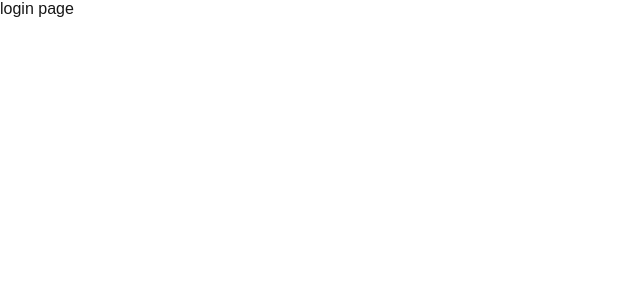
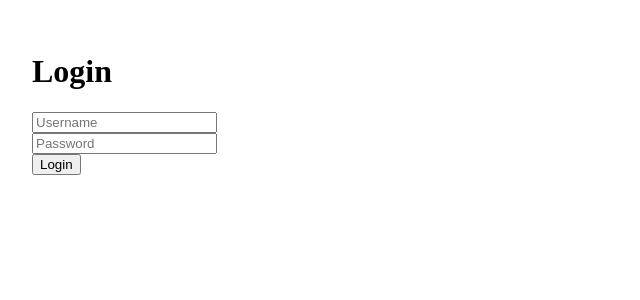
Before and after one commit to Ilainaa/project-web-apt, a Next.js app: page /login in a window 1280 px wide. Shown: the top 300 px of the page, without its empty margins (0-640 px from the left). Built offline with nearby package versions, Linux system fonts and the light colour scheme.

Commit message:
finished login page01

```diff
--- /dev/null
+++ b/app/api/login/route.js
@@ -0,0 +1,19 @@
+import { NextResponse } from 'next/server';
+import { mysqlpool } from '@/utils/db';
+
+export async function POST(request) {
+  const body = await request.json();
+  const { username, password } = body;
+
+  const promisePool = mysqlpool.promise();
+  const [rows] = await promisePool.query(
+    'SELECT * FROM user WHERE username = ? AND password = ?',
+    [username, password]
+  );
+
+  if (rows.length > 0) {
+    return NextResponse.json({ success: true, user: rows[0] });
+  } else {
+    return NextResponse.json({ success: false, message: 'Invalid credentials' });
+  }
+}
--- a/app/globals.css
+++ b/app/globals.css
@@ -1,42 +1,4 @@
-:root {
-  --background: #ffffff;
-  --foreground: #171717;
+body{
+  padding : 0;
+  margin : 0;
 }
-
-@media (prefers-color-scheme: dark) {
-  :root {
-    --background: #0a0a0a;
-    --foreground: #ededed;
-  }
-}
-
-html,
-body {
-  max-width: 100vw;
-  overflow-x: hidden;
-}
-
-body {
-  color: var(--foreground);
-  background: var(--background);
-  font-family: Arial, Helvetica, sans-serif;
-  -webkit-font-smoothing: antialiased;
-  -moz-osx-font-smoothing: grayscale;
-}
-
-* {
-  box-sizing: border-box;
-  padding: 0;
-  margin: 0;
-}
-
-a {
-  color: inherit;
-  text-decoration: none;
-}
-
-@media (prefers-color-scheme: dark) {
-  html {
-    color-scheme: dark;
-  }
-}
--- a/app/login/page.js
+++ b/app/login/page.js
@@ -1,7 +1,56 @@
-import React from 'react'
+'use client'
 
-export default function page() {
+import React, { useState } from 'react'
+import { useRouter } from 'next/navigation'
+
+export default function LoginPage() {
+  const [username, setUsername] = useState('')
+  const [password, setPassword] = useState('')
+  const [error, setError] = useState('')
+  const router = useRouter()
+
+  const handleLogin = async (e) => {
+    e.preventDefault()
+
+    const res = await fetch('/api/login', {
+      method: 'POST',
+      headers: { 'Content-Type': 'application/json' },
+      body: JSON.stringify({ username, password }),
+    })
+
+    const result = await res.json()
+
+    if (result.success) {
+      // ✅ Login สำเร็จ - redirect ไปหน้าหลัก
+      router.push('/')
+    } else {
+      setError('Username หรือ Password ไม่ถูกต้อง')
+    }
+  }
+
   return (
-    <div>login page</div>
+    <div style={{ padding: '2rem' }}>
+      <h1>Login</h1>
+      <form onSubmit={handleLogin}>
+        <input
+          type="text"
+          placeholder="Username"
+          value={username}
+          onChange={e => setUsername(e.target.value)}
+          required
+        />
+        <br />
+        <input
+          type="password"
+          placeholder="Password"
+          value={password}
+          onChange={e => setPassword(e.target.value)}
+          required
+        />
+        <br />
+        <button type="submit">Login</button>
+      </form>
+      {error && <p style={{ color: 'red' }}>{error}</p>}
+    </div>
   )
 }
--- a/package.json
+++ b/package.json
@@ -13,6 +13,7 @@
     "@emotion/styled": "^11.14.0",
     "@mui/icons-material": "^7.0.1",
     "@mui/material": "^7.0.1",
+    "mysql2": "^3.14.0",
     "next": "15.2.4",
     "react": "^19.0.0",
     "react-dom": "^19.0.0"
--- /dev/null
+++ b/utils/db.js
@@ -0,0 +1,6 @@
+const mysql = require('mysql2')
+export const mysqlpool = mysql.createPool({
+    host: 'localhost',
+    user: 'root',
+    database: 'project_web_apt'
+})
```
Also changed, not shown: app/page.js (+4 -92 lines), 1 other file (tests, documents, lock files or other folders).
